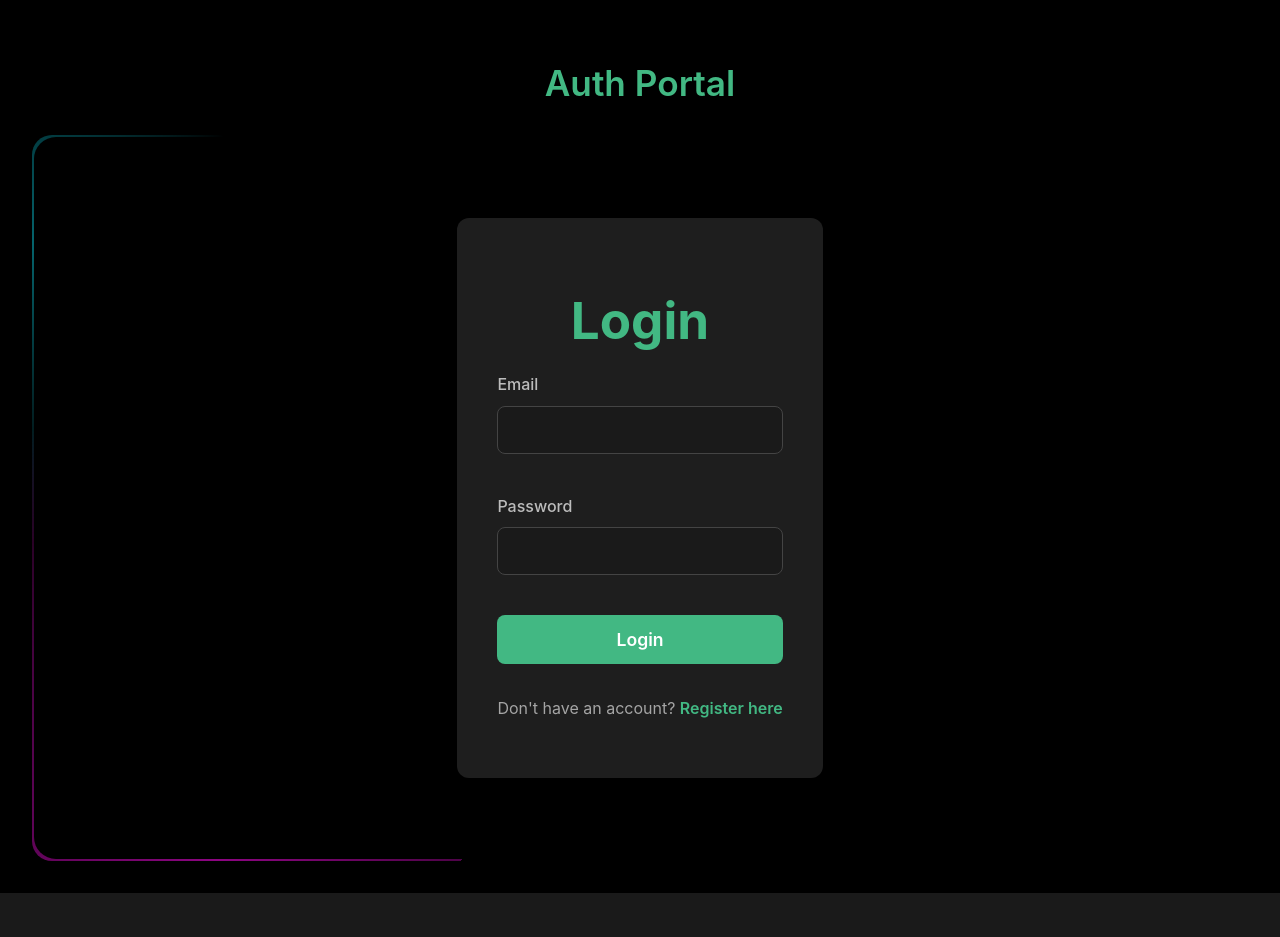
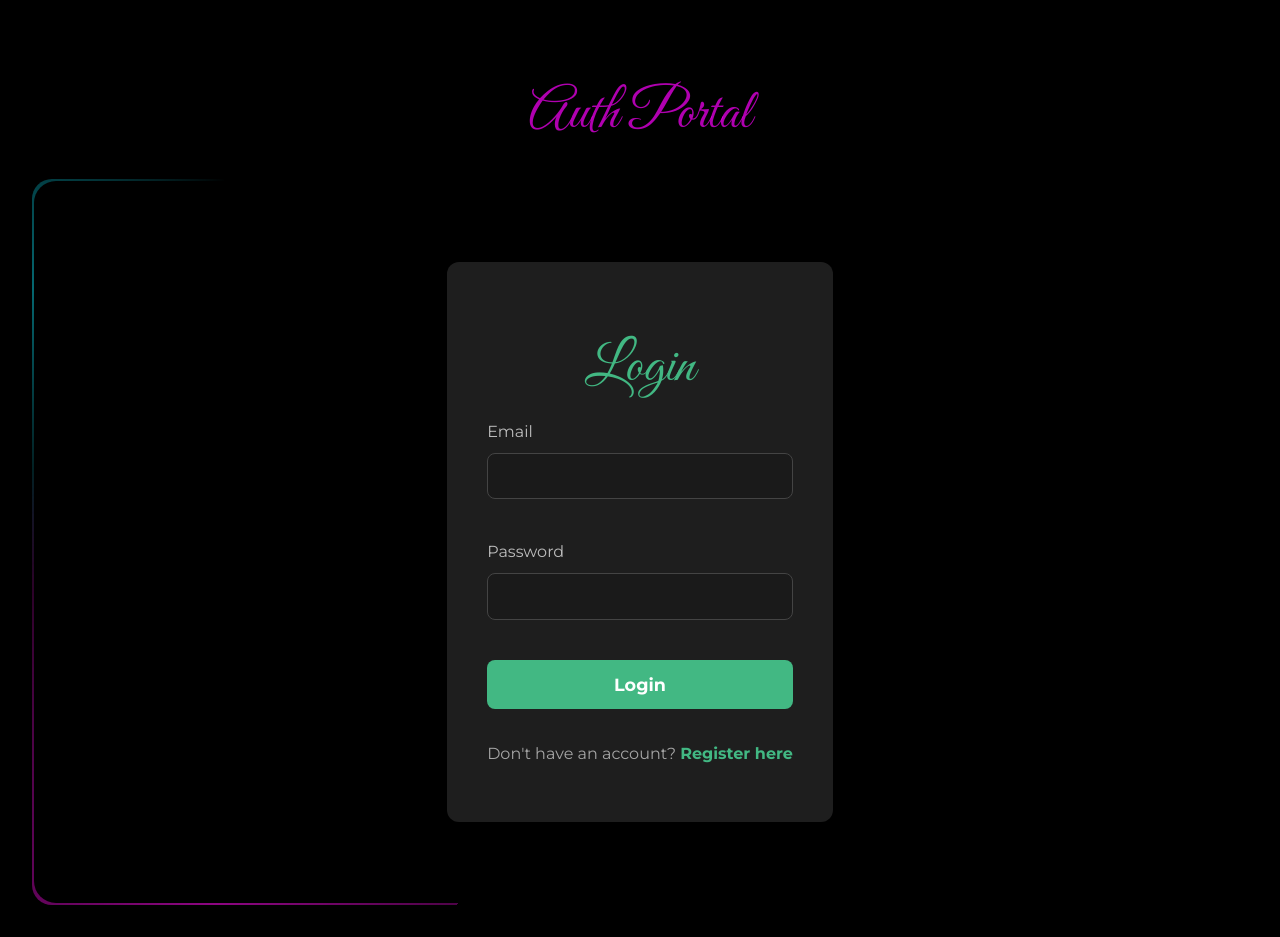
Before and after one commit to DaniloPixi/myViteApp, a Vue app: page / in a window 1280 px wide. Before the commit the page ends 893 px from the top, so only its background shows below. Built offline with nearby package versions, Linux system fonts and the light colour scheme; no server answers.

Commit message:
font changed

```diff
--- a/src/App.vue
+++ b/src/App.vue
@@ -269,18 +269,6 @@
   padding-top: 1rem;
 }
 
-.page-header {
-  text-align: center;
-  margin: 1rem 0 2rem;
-}
-
-.page-header h1 {
-  font-size: 2.2em;
-  color: #42b883;
-  margin: 0;
-  font-weight: 600;
-}
-
 .view-nav {
   display: flex;
   justify-content: center;
--- a/src/style.css
+++ b/src/style.css
@@ -1,8 +1,9 @@
 /* src/style.css */
+@import url('https://fonts.googleapis.com/css2?family=Great+Vibes&family=Montserrat:wght@400;700&display=swap');
 
 /* --- Base Styles & Theme --- */
 :root {
-  font-family: "Bodoni Moda", Inter, system-ui, Avenir, Helvetica, Arial, sans-serif;
+  font-family: 'Montserrat', sans-serif;
   line-height: 1.6;
   font-weight: 400;
 
@@ -45,8 +46,10 @@
 }
 
 h1 {
-  font-size: 3.2em;
-  line-height: 1.1;
+  font-family: 'Great Vibes', cursive;
+  font-size: 3.5em;
+  line-height: 1;
+  color: rgba(255, 0, 255, 0.692);
 }
 button {
   border-radius: 8px;
```
